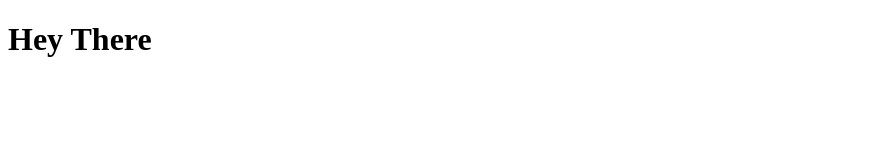
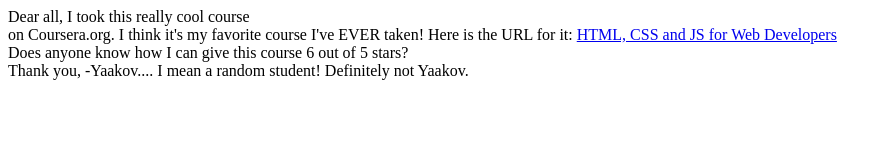
Before and after one commit to sandeshmagar21/Coursera, a plain HTML site: page index.htm in a window 1280 px wide. Shown: the whole page, without its empty margins (0-892 px from the left). Drawn offline with Linux system fonts and the light colour scheme.

Commit message:
change made

```diff
--- a/index.htm
+++ b/index.htm
@@ -1,11 +1,36 @@
-<!DOCTYPE html>
+
     <html lang="en">
     <head>
         <meta charset="UTF-8">
         <meta name="viewport" content="width=device-width, initial-scale=1.0">
-    <title>Document</title>
+        <link href="style.css" rel="stylesheet" />
+
+        <title>Coursera</title>
     </head>
     <body>
-    <h1>Hey There</h1>
+        <!-- <h1>Hey There</h1>
+        <P>Lorem ipsum dolor sit amet consectetur adipisicing elit.
+            Excepturi quis nihil veniam eum repellendus ullam, pariatur
+            iste earum exercitationem aperiam unde mollitia, illo incidunt
+            aspernatur voluptate! Aperiam repellendus distinctio aut!</P>
+            <div> Hey There</div> <span>ANybody there</span>
+            <div>Hey It;s me <div>Its no valid here</div> Sandesh</div> <span>Nobody is  here</span>
+            <div>I am fron Nepal <span>But i am live in Kathamdn now </span>  Hey Sandy</div> -->
+            <div>Dear all,
+                <span>I took this really cool course
+                </span></div>
+                <span>on Coursera.org. I think it's
+                my favorite course I've EVER taken!
+                Here is the URL for it:
+                </span>
+                <a href="...">HTML, CSS and JS for Web Developers</a>
+                <div>
+                Does anyone know how I can give this course 6
+                out of 5 stars?
+                </div>
+                <div>
+                Thank you,
+                -Yaakov.... I mean a random student! Definitely not Yaakov.
+                </div>
     </body>
     </html>
--- /dev/null
+++ b/style.css
@@ -0,0 +1,4 @@
+h1{
+color:darkgreen;
+
+}
```
Lines whose indentation alone changed are shown as unchanged.
